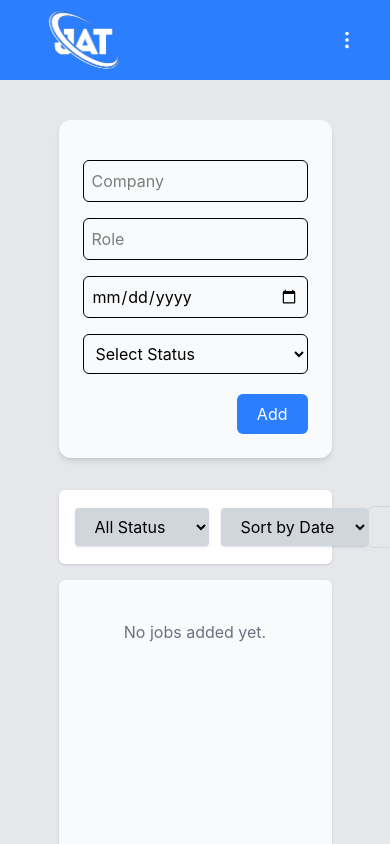
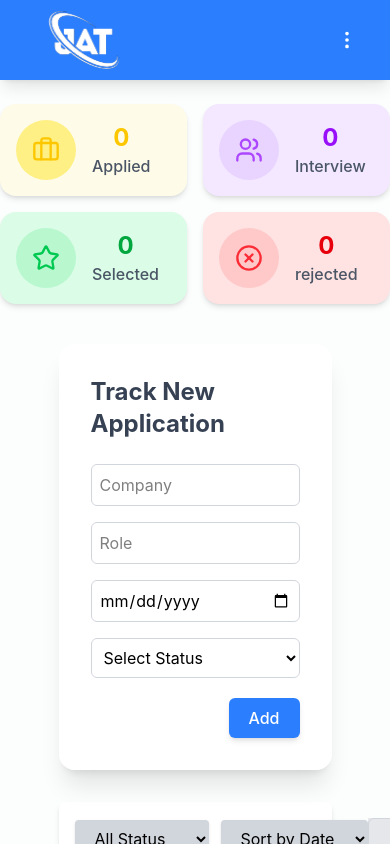
Before and after one commit to BeautiChandra/Jat, a React (Vite) app: page /dashboard in a window 390 px wide. Shown: the top 844 px of the page. Built offline with nearby package versions, Linux system fonts and the light colour scheme; sample sign-in values are in the browser's storage.

Commit message:
build responsive job count cards with live status tracking

```diff
--- a/src/Component/Header/Navbar.jsx
+++ b/src/Component/Header/Navbar.jsx
@@ -36,7 +36,7 @@ export default function Navbar() {
 
   return (
     <header className="sticky z-50 top-0">
-      <nav className="w-full h-20 bg-blue-500 px-6 flex items-center justify-between">
+      <nav className="w-full h-20 bg-blue-500 px-6 py-4 flex items-center justify-between shadow-lg backdrop:blue-md">
         {/* Logo */}
         <img src={logo} alt="logo" className="h-30 w-auto" />
 
--- /dev/null
+++ b/src/Component/JobCount/JobCount.jsx
@@ -0,0 +1,61 @@
+import { Briefcase, Users, Star, XCircle } from "lucide-react";
+import { UseForm } from "../../Context/FormContext.jsx";
+// import { FormContext } from "../../Context/FormContext.jsx";
+export default function JobCount() {
+  const { jobsData } = UseForm();
+  const appliedCount = jobsData.filter(
+    (job) => job.status.toLowerCase() === "applied"
+  ).length;
+  const interViewCount = jobsData.filter(
+    (job) => job.status.toLowerCase() === "interview"
+  ).length;
+  const selectedCount = jobsData.filter(
+    (job) => job.status.toLowerCase() === "selected"
+  ).length;
+  const rejectedCount = jobsData.filter(
+    (job) => job.status.toLowerCase() === "rejected"
+  ).length;
+
+  return (
+    <div className="max-w-5xl mx-auto grid grid-cols-2 md:grid-cols-4 gap-4 mt-6 ">
+      <div className="bg-yellow-50 text-center rounded-2xl shadow-md p-4 flex gap-4 items-center">
+        <div className="w-15 h-15 bg-yellow-200 rounded-full flex items-center justify-center">
+          <Briefcase className="text-yellow-400" size={28} />
+        </div>
+        <div className="flex flex-col">
+          <h2 className="text-2xl font-bold text-yellow-400">{appliedCount}</h2>
+          <p className="text-gray-600 font-medium">Applied</p>
+        </div>
+      </div>
+      <div className="bg-purple-100 text-center rounded-2xl shadow-md p-4 flex gap-4 items-center">
+        <div className="w-15 h-15 bg-purple-200 rounded-full flex items-center justify-center">
+          <Users className="text-purple-500" size={28} />
+        </div>
+        <div className="flex flex-col">
+          <h2 className="text-2xl font-bold text-purple-600">
+            {interViewCount}
+          </h2>
+          <p className="text-gray-600 font-medium">Interview</p>
+        </div>
+      </div>
+      <div className="bg-green-100 text-center rounded-2xl shadow-md p-4 flex gap-4 items-center">
+        <div className="w-15 h-15 bg-green-200 rounded-full flex items-center justify-center">
+          <Star className="text-green-500" size={28} />
+        </div>
+        <div className="flex flex-col">
+          <h2 className="text-2xl font-bold text-green-600">{selectedCount}</h2>
+          <p className="text-gray-600 font-medium">Selected</p>
+        </div>
+      </div>
+      <div className="bg-red-100 text-center rounded-2xl shadow-md p-4 flex gap-4  items-center">
+        <div className="w-15 h-15 bg-red-200 rounded-full flex items-center justify-center">
+          <XCircle className="text-red-500 " size={28} />
+        </div>
+        <div className="flex flex-col">
+          <h2 className="text-2xl font-bold text-red-600">{rejectedCount}</h2>
+          <p className="text-gray-600 font-medium">rejected</p>
+        </div>
+      </div>
+    </div>
+  );
+}
--- a/src/Component/JobForm/JobForm.jsx
+++ b/src/Component/JobForm/JobForm.jsx
@@ -32,8 +32,10 @@ export default function JobForm() {
 
   return (
     <div className="w-full  mt-10 flex justify-center">
-      <div className="w-[70%] bg-gray-50 rounded-xl shadow-md p-6">
-        <h2 className="font-semibold text-xl"></h2>
+      <div className="w-[70%] bg-white/90 backdrop-blur-lg rounded-2xl shadow-xl p-8">
+        <h2 className="text-2xl font-bold text-gray-700 mb-6">
+          Track New Application
+        </h2>
 
         <form onSubmit={handleSubmit}>
           <div className="grid grid-cols-1 md:grid-cols-4 gap-4 mt-4">
@@ -43,7 +45,7 @@ export default function JobForm() {
               placeholder="Company"
               value={formData.company}
               onChange={handleChange}
-              className="border p-2 rounded-md"
+              className="border border-gray-300 p-2 rounded-md outline-none focus:ring-2 focus:ring-blue-400 "
             />
 
             <input
@@ -52,7 +54,7 @@ export default function JobForm() {
               placeholder="Role"
               value={formData.role}
               onChange={handleChange}
-              className="border p-2 rounded-md"
+              className="border border-gray-300 p-2 rounded-md outline-none focus:ring-2 focus:ring-blue-400 "
             />
 
             <input
@@ -60,14 +62,14 @@ export default function JobForm() {
               name="date"
               value={formData.date}
               onChange={handleChange}
-              className="border p-2 rounded-md"
+              className="border border-gray-300 p-2 rounded-md outline-none focus:ring-2 focus:ring-blue-400 "
             />
 
             <select
               name="status"
               value={formData.status}
               onChange={handleChange}
-              className="border p-2 rounded-md"
+              className="border border-gray-300 p-2 rounded-md outline-none focus:ring-2 focus:ring-blue-400 "
             >
               <option value="">Select Status</option>
               <option>Applied</option>
@@ -81,7 +83,7 @@ export default function JobForm() {
           <div className="mt-5 text-right">
             <button
               type="submit"
-              className="bg-blue-500 text-white px-5 py-2 rounded-md"
+              className="bg-blue-500 hover:bg-blue-600 font-medium text-white px-5 py-2 rounded-md shadow-md"
             >
               Add
             </button>
--- a/src/Component/JobList/JobList.jsx
+++ b/src/Component/JobList/JobList.jsx
@@ -50,7 +50,7 @@ export default function JobList() {
   return (
     <div className="w-full mt-8 flex items-center flex-col gap-4">
       {/* Top Filter Section */}
-      <div className="w-[70%] bg-white flex justify-between items-center p-4 rounded-md shadow">
+      <div className="w-[70%] bg-white  flex justify-between items-center p-4 rounded-md shadow-md">
         {/* Filters */}
         <div className="flex gap-3">
           {/* Status Filter */}
--- a/src/Pages/Dashboard.jsx
+++ b/src/Pages/Dashboard.jsx
@@ -2,10 +2,13 @@ import Navbar from "../Component/Header/Navbar";
 import JobForm from "../Component/JobForm/JobForm";
 import JobList from "../Component/JobList/JobList";
 import Profile from "../Component/Profile/Profile";
+import JobCount from "../Component/JobCount/JobCount";
+// import Jobstats from "../Component/JobCount/JobCount";
 export default function DashBoard() {
   return (
     <>
       <Navbar />
+      <JobCount />
       <JobForm />
       <JobList />
     </>
--- a/src/main.jsx
+++ b/src/main.jsx
@@ -8,7 +8,7 @@ import FormContextProvider from "./Context/FormContext.jsx";
 createRoot(document.getElementById("root")).render(
   <UserContextProvider>
     <FormContextProvider>
-      <div className="min-h-screen bg-gray-200">
+      <div className="min-h-screen bg-white/90">
         <App />
       </div>
     </FormContextProvider>
```
